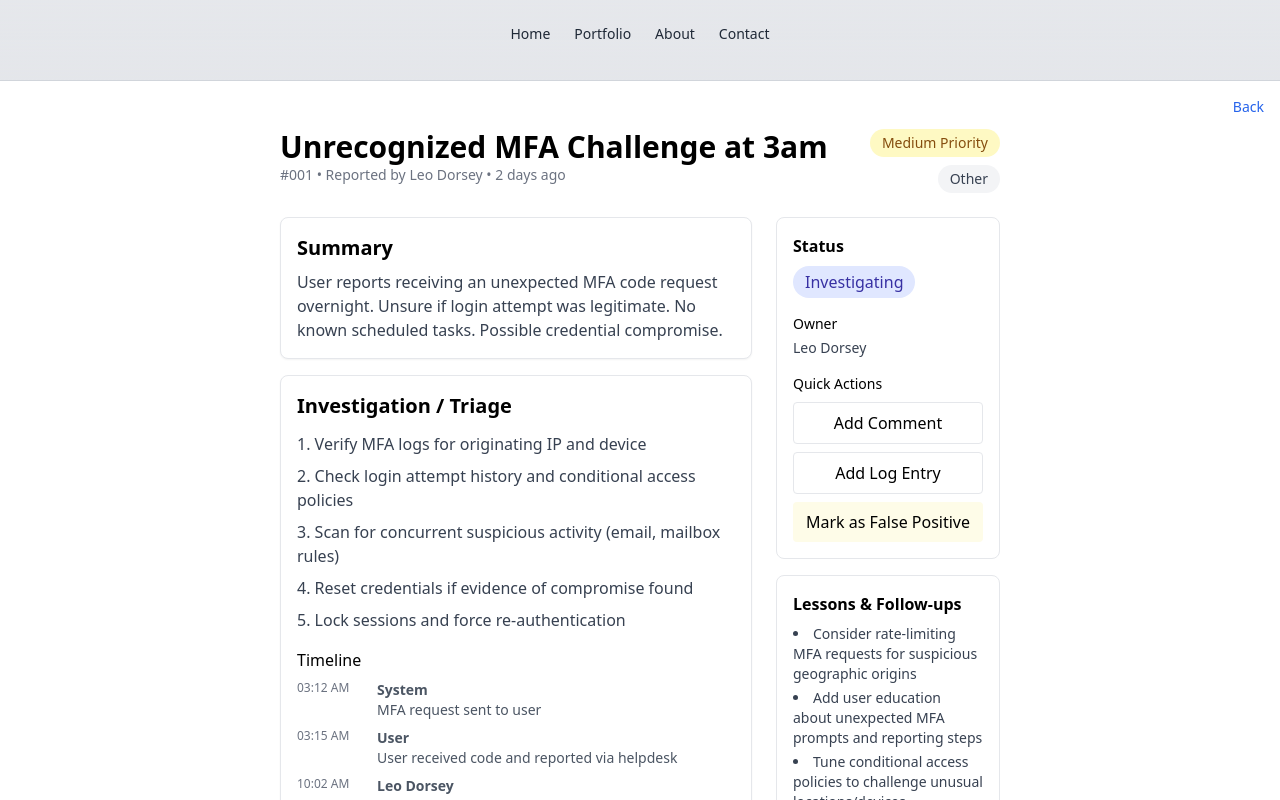
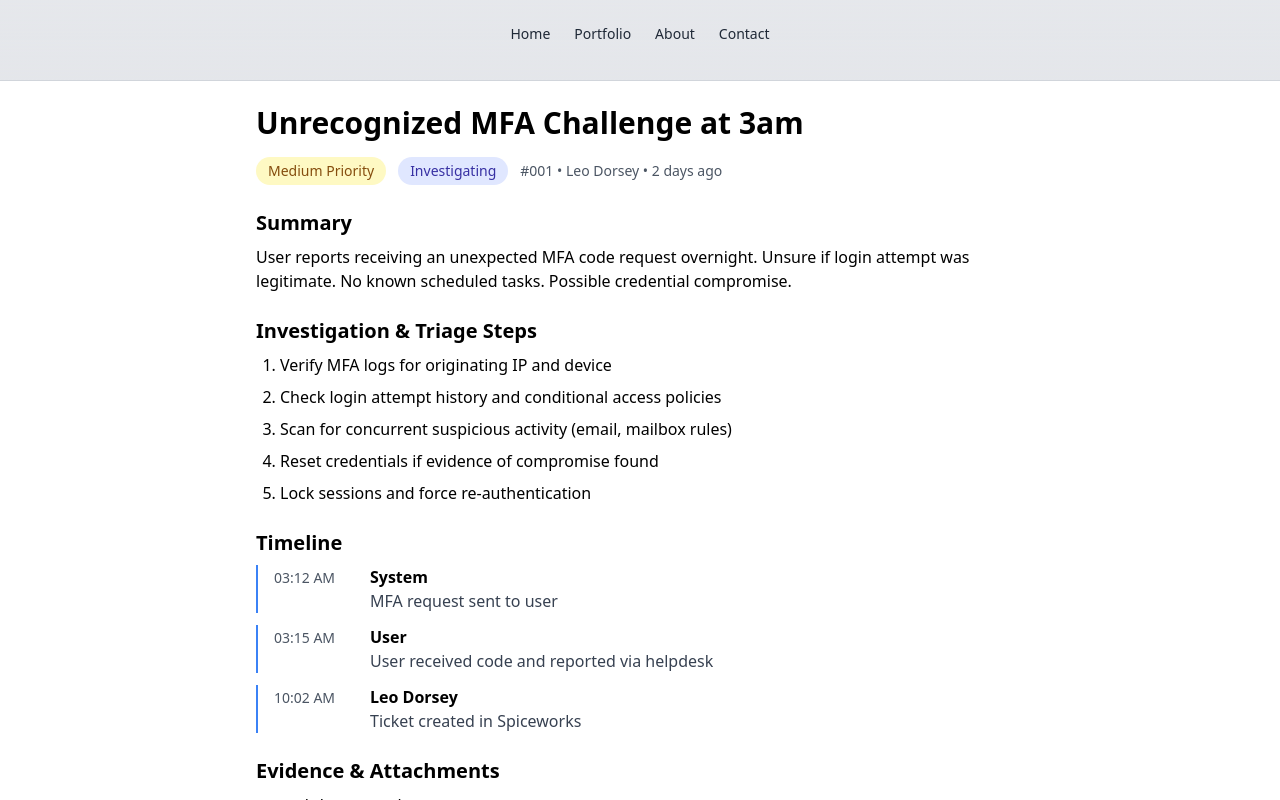
Before and after one commit to lddorse/cybersecurityportfolio, a React (Vite) app: page /project/ticket-mfa-challenge in a window 1280 px wide. Built offline with nearby package versions, Linux system fonts and the light colour scheme.

Commit message:
update ticket project style

```diff
--- a/src/pages/TicketProject.jsx
+++ b/src/pages/TicketProject.jsx
@@ -1,17 +1,11 @@
-import React from "react";
-import FixedCardLayout from "../components/FixedCardLayout";
-import BackButton from '../components/BackButton';
+import FixedCardLayout from '../components/FixedCardLayout';
 
-// TicketProjectPage.jsx
-// Single-file React component (Tailwind CSS utility classes assumed available)
-// Default export: TicketProjectPage
-
-export default function TicketProjectPage() {
+const TicketProject = () => {
   const ticket = {
     id: "#001",
     title: "Unrecognized MFA Challenge at 3am",
     priority: "Medium",
-    category: "Other",
+    category: "Security Incident",
     reporter: "Leo Dorsey",
     created: "2 days ago",
     summary:
@@ -29,7 +23,6 @@ export default function TicketProjectPage() {
       "Reset credentials if evidence of compromise found",
       "Lock sessions and force re-authentication"
     ],
-    resolution: null,
     attachments: [
       { name: "auth-logs-sample.txt", type: "log", size: "12KB" },
       { name: "screenshot-mfa-notification.png", type: "image", size: "86KB" }
@@ -41,134 +34,79 @@ export default function TicketProjectPage() {
     ]
   };
 
-  return (<FixedCardLayout>
-    <div className="max-w-4xl mx-auto p-6">
-        <BackButton />
-      <header className="flex items-start justify-between">
-        <div>
-          <h1 className="text-3xl font-extrabold">{ticket.title}</h1>
-          <p className="text-sm text-gray-500">{ticket.id} • Reported by {ticket.reporter} • {ticket.created}</p>
-        </div>
-        <div className="text-right">
+  return (
+    <FixedCardLayout>
+      <h1 className="text-3xl font-bold mb-4">{ticket.title}</h1>
+
+      <div className="mb-4 flex flex-wrap gap-3 items-center">
         <span className="inline-flex items-center px-3 py-1 rounded-full text-sm font-medium bg-yellow-100 text-yellow-800">
           {ticket.priority} Priority
         </span>
-          <div className="mt-2">
-            <span className="inline-flex items-center px-3 py-1 rounded-full text-sm bg-gray-100 text-gray-700">{ticket.category}</span>
+        <span className="inline-flex items-center px-3 py-1 rounded-full text-sm bg-indigo-100 text-indigo-800">
+          {ticket.status}
+        </span>
+        <span className="text-sm text-gray-600">{ticket.id} • {ticket.reporter} • {ticket.created}</span>
       </div>
-        </div>
-      </header>
 
-      <section className="mt-6 grid grid-cols-1 md:grid-cols-3 gap-6">
-        <div className="md:col-span-2 space-y-4">
-          <article className="p-4 border rounded-lg shadow-sm bg-white">
-            <h2 className="text-xl font-semibold">Summary</h2>
-            <p className="mt-2 text-gray-700">{ticket.summary}</p>
-          </article>
+      <h2 className="text-xl font-semibold mt-6 mb-2">Summary</h2>
+      <p>{ticket.summary}</p>
 
-          <article className="p-4 border rounded-lg shadow-sm bg-white">
-            <h2 className="text-xl font-semibold">Investigation / Triage</h2>
-            <ol className="mt-3 list-decimal list-inside text-gray-700 space-y-2">
-              {ticket.checks.map((c, i) => (
-                <li key={i}>{c}</li>
+      <h2 className="text-xl font-semibold mt-6 mb-2">Investigation & Triage Steps</h2>
+      <ol className="list-decimal pl-6 space-y-2">
+        {ticket.checks.map((check, i) => (
+          <li key={i}>{check}</li>
         ))}
       </ol>
 
-            <div className="mt-4">
-              <h3 className="font-medium">Timeline</h3>
-              <ul className="mt-2 space-y-2 text-sm text-gray-600">
+      <h2 className="text-xl font-semibold mt-6 mb-2">Timeline</h2>
+      <div className="space-y-3">
         {ticket.timeline.map((t, i) => (
-                  <li key={i} className="flex items-start">
-                    <span className="w-20 text-xs text-gray-500">{t.time}</span>
+          <div key={i} className="flex items-start border-l-2 border-blue-500 pl-4">
+            <div className="w-24 flex-shrink-0">
+              <span className="text-sm font-medium text-gray-600">{t.time}</span>
+            </div>
             <div>
-                      <div className="text-sm font-semibold">{t.actor}</div>
-                      <div className="text-sm">{t.note}</div>
+              <div className="font-semibold">{t.actor}</div>
+              <div className="text-gray-700">{t.note}</div>
             </div>
+          </div>
+        ))}
+      </div>
+
+      <h2 className="text-xl font-semibold mt-6 mb-2">Evidence & Attachments</h2>
+      <ul className="list-disc pl-6">
+        {ticket.attachments.map((a, i) => (
+          <li key={i}>
+            <span className="font-medium">{a.name}</span>
+            <span className="text-sm text-gray-600"> ({a.type}, {a.size})</span>
           </li>
         ))}
       </ul>
-            </div>
-          </article>
 
-          <article className="p-4 border rounded-lg shadow-sm bg-white">
-            <h2 className="text-xl font-semibold">Attachments</h2>
-            <div className="mt-3 grid grid-cols-1 sm:grid-cols-2 gap-3">
-              {ticket.attachments.map((a, i) => (
-                <div key={i} className="p-3 border rounded flex items-center justify-between">
-                  <div>
-                    <div className="font-medium">{a.name}</div>
-                    <div className="text-xs text-gray-500">{a.type} • {a.size}</div>
-                  </div>
-                  <button className="px-3 py-1 text-sm rounded bg-gray-100">Preview</button>
-                </div>
+      <h2 className="text-xl font-semibold mt-6 mb-2">Lessons Learned & Recommendations</h2>
+      <ul className="list-disc pl-6 space-y-2">
+        {ticket.lessons.map((lesson, i) => (
+          <li key={i}>{lesson}</li>
         ))}
-            </div>
-          </article>
+      </ul>
 
-          <article className="p-4 border rounded-lg shadow-sm bg-white">
-            <h2 className="text-xl font-semibold">Resolution & Next Steps</h2>
-            <div className="mt-2 text-gray-700">
-              {ticket.resolution ? (
-                <p>{ticket.resolution}</p>
-              ) : (
-                <p className="italic text-gray-500">No resolution recorded yet. Working through investigative checks listed above.</p>
-              )}
+      <h2 className="text-xl font-semibold mt-6 mb-2">Skills Demonstrated</h2>
+      <div className="flex flex-wrap gap-2">
+        <span className="px-3 py-1 bg-blue-100 text-blue-800 text-sm rounded-full">Incident Response</span>
+        <span className="px-3 py-1 bg-blue-100 text-blue-800 text-sm rounded-full">Log Analysis</span>
+        <span className="px-3 py-1 bg-blue-100 text-blue-800 text-sm rounded-full">MFA Security</span>
+        <span className="px-3 py-1 bg-blue-100 text-blue-800 text-sm rounded-full">Threat Investigation</span>
+        <span className="px-3 py-1 bg-blue-100 text-blue-800 text-sm rounded-full">Documentation</span>
       </div>
 
-            <div className="mt-4">
-              <button className="mr-2 px-4 py-2 rounded bg-blue-600 text-white">Record Resolution</button>
-              <button className="px-4 py-2 rounded border">Escalate to SOC</button>
+      <div className="mt-8 p-4 bg-blue-50 border border-blue-200 rounded">
+        <p className="text-sm text-gray-700">
+          <strong>Portfolio Note:</strong> This is a simulated helpdesk ticket demonstrating systematic incident response procedures.
+          In a real environment, actual log files and authentication data would be attached and analyzed using SIEM tools.
+        </p>
       </div>
-          </article>
-        </div>
+    </FixedCardLayout>
+  );
+};
 
-        <aside className="space-y-4">
-          <div className="p-4 border rounded-lg bg-white">
-            <h3 className="font-semibold">Status</h3>
-            <div className="mt-2">
-              <span className="inline-flex items-center px-3 py-1 rounded-full bg-indigo-100 text-indigo-800">{ticket.status}</span>
-            </div>
-
-            <div className="mt-4">
-              <h4 className="text-sm font-medium">Owner</h4>
-              <div className="mt-1 text-sm text-gray-700">{ticket.reporter}</div>
-            </div>
-
-            <div className="mt-4">
-              <h4 className="text-sm font-medium">Quick Actions</h4>
-              <div className="mt-2 flex flex-col gap-2">
-                <button className="w-full px-3 py-2 rounded border">Add Comment</button>
-                <button className="w-full px-3 py-2 rounded border">Add Log Entry</button>
-                <button className="w-full px-3 py-2 rounded bg-yellow-50">Mark as False Positive</button>
-              </div>
-            </div>
-          </div>
-
-          <div className="p-4 border rounded-lg bg-white">
-            <h3 className="font-semibold">Lessons & Follow-ups</h3>
-            <ul className="mt-2 list-disc list-inside text-sm text-gray-700 space-y-1">
-              {ticket.lessons.map((l, i) => (
-                <li key={i}>{l}</li>
-              ))}
-            </ul>
-          </div>
-
-          <div className="p-4 border rounded-lg bg-white">
-            <h3 className="font-semibold">Tags</h3>
-            <div className="mt-2 flex flex-wrap gap-2">
-              <span className="px-2 py-1 text-xs rounded bg-gray-100">MFA</span>
-              <span className="px-2 py-1 text-xs rounded bg-gray-100">Auth-Logs</span>
-              <span className="px-2 py-1 text-xs rounded bg-gray-100">Investigation</span>
-              <span className="px-2 py-1 text-xs rounded bg-gray-100">User-Education</span>
-            </div>
-          </div>
-        </aside>
-      </section>
-
-      <footer className="mt-8 text-sm text-gray-600">
-        <div>Portfolio entry: Ticket simulation project for SOC/NOC interview prep.</div>
-        <div className="mt-1">Tip: replace placeholder attachments with real logs/screenshots and add a short write-up describing commands/queries used during triage.</div>
-      </footer>
-    </div>
- </FixedCardLayout> );
-}
+export default TicketProject;
```
Lines whose indentation alone changed are shown as unchanged.
